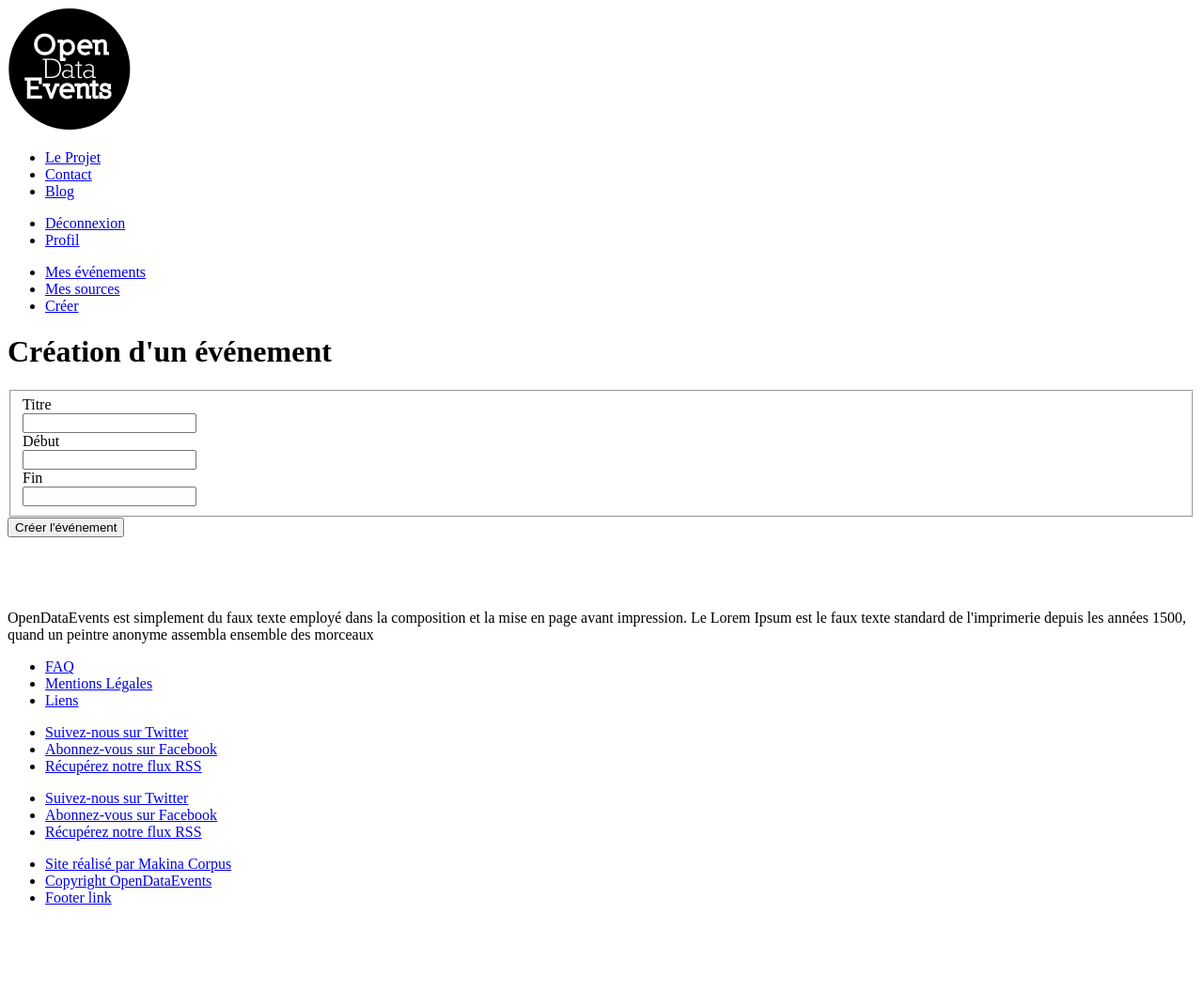
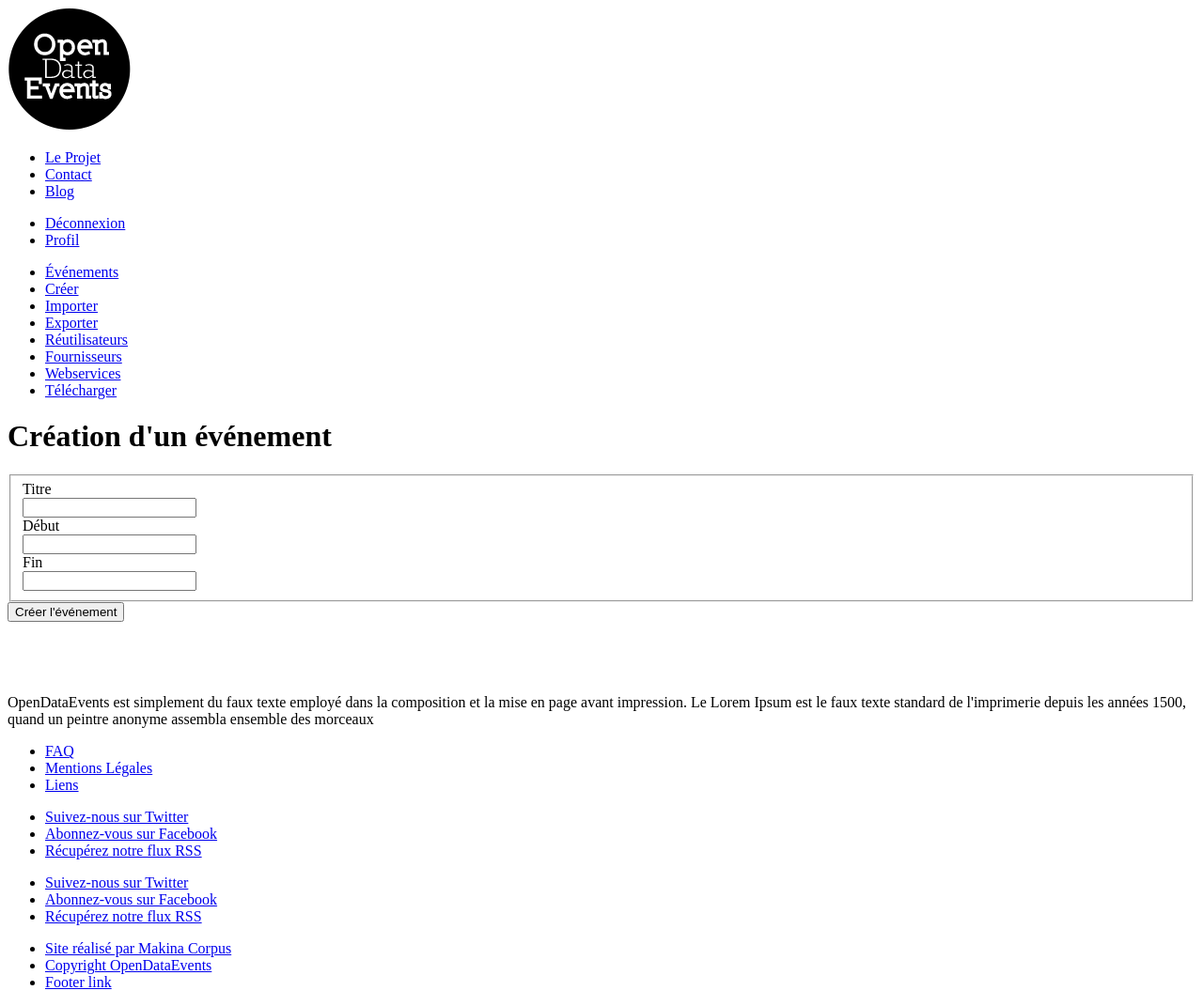
Before and after one commit to makinacorpus/django-ode, a Django app: page /events/create in a window 1280 px wide. Shown: the whole page at 94% size. Before the commit the page ends 963 px from the top, so only its background shows below. Run offline with Django 3.2, Linux system fonts and the light colour scheme; the visitor is signed in with stand-in values (Sample User, id 1); parts of the project's set-up code (start-up, migrations or seed data) failed here and were passed over; some libraries are stand-ins or nearby versions.

Commit message:
Displaying header nav menu according to user rights

```diff
--- a/frontend/templates/header_area.html
+++ b/frontend/templates/header_area.html
@@ -26,9 +26,18 @@
     <div class="row">
       <nav class="main-nav logged col-md-12">
         <ul>
-          <li><a href="#">{% trans "Mes événements" %}</a></li>
-          <li><a href="#">{% trans "Mes sources" %}</a></li>
+          <li><a href="#">{% trans "Événements" %}</a></li>
+          {% if user.organization.is_provider or user.is_superuser %}
           <li><a href="#">{% trans "Créer" %}</a></li>
+          <li><a href="#">{% trans "Importer" %}</a></li>
+          <li><a href="#">{% trans "Exporter" %}</a></li>
+          <li><a href="#">{% trans "Réutilisateurs" %}</a></li>
+          {% endif %}
+          {% if user.organization.is_consumer or user.is_superuser %}
+          <li><a href="#">{% trans "Fournisseurs" %}</a></li>
+          <li><a href="#">{% trans "Webservices" %}</a></li>
+          <li><a href="#">{% trans "Télécharger" %}</a></li>
+          {% endif %}
         </ul>
       </nav>
     </div>
```
Also changed, not shown: accounts/tests/base.py (+19 -1 lines), accounts/tests/test_header_menu.py (added, +31 -0 lines), accounts/tests/test_profile.py (+3 -3 lines).
